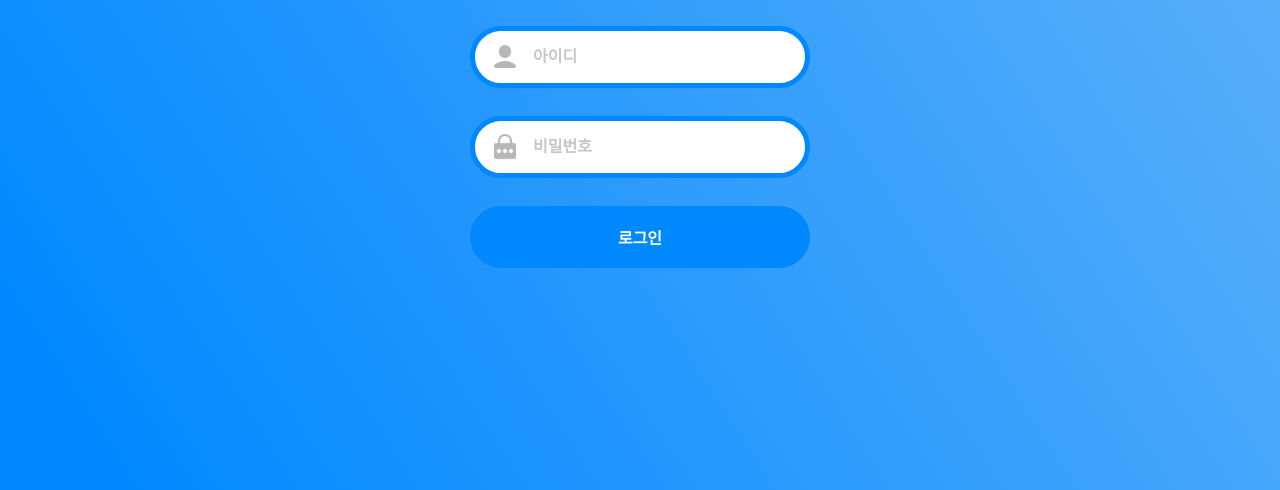
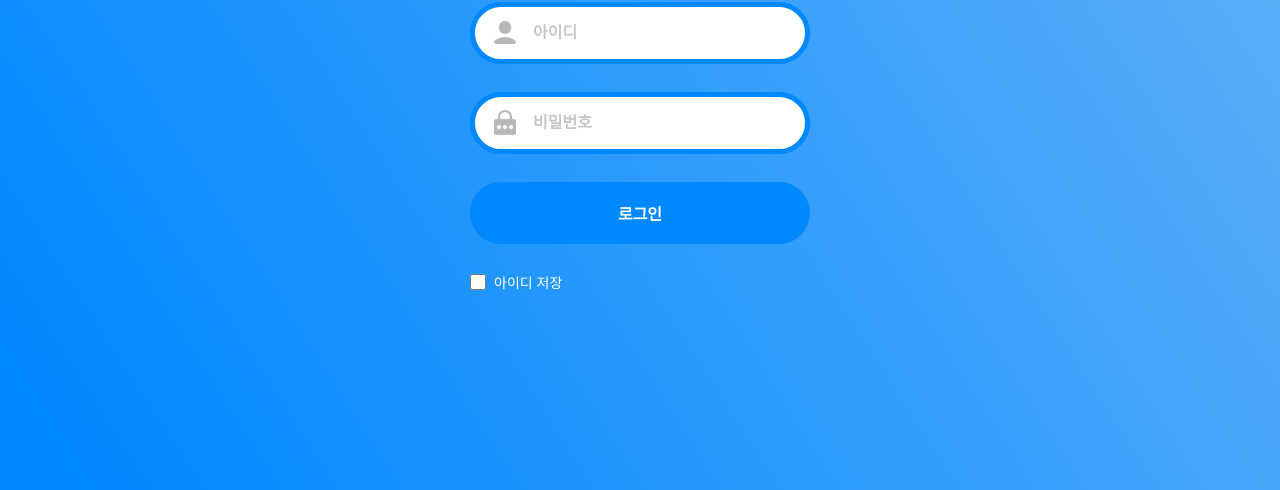
Before and after one commit to Heyjilee/web, a plain HTML site: page admin/index.html in a window 1280 px wide. Shown: the part 310-800 px from the top of the page. Drawn offline with Linux system fonts and the light colour scheme; a web font is replaced by a local one.

Commit message:
인덱스 페이지 자동로그인 체크  추가

```diff
--- a/admin/index.html
+++ b/admin/index.html
@@ -49,6 +49,10 @@
           <button type="submit" id="login-submit" class="login-button" data-node-id="615:270">
             <span class="login-button__text" data-node-id="615:269">로그인</span>
           </button>
+          <label class="idchk" for="remember-id">
+            <input id="remember-id" name="remember-id" type="checkbox" />
+            <span>아이디 저장</span>
+          </label>
         </form>
 
         <p id="login-feedback" class="login-feedback" role="status" aria-live="polite" hidden></p>
--- a/admin/styles.css
+++ b/admin/styles.css
@@ -179,6 +179,25 @@ body {
   cursor: wait;
 }
 
+.idchk {
+  width: 100%;
+  max-width: 340px;
+  display: flex;
+  align-items: center;
+  gap: 8px;
+  color: #ffffff;
+  font-size: 14px;
+  cursor: pointer;
+}
+
+.idchk input {
+  width: 16px;
+  height: 16px;
+  margin: 0;
+  accent-color: #0088ff;
+  cursor: pointer;
+}
+
 .login-feedback {
   position: absolute;
   top: calc(100% + 16px);
```
